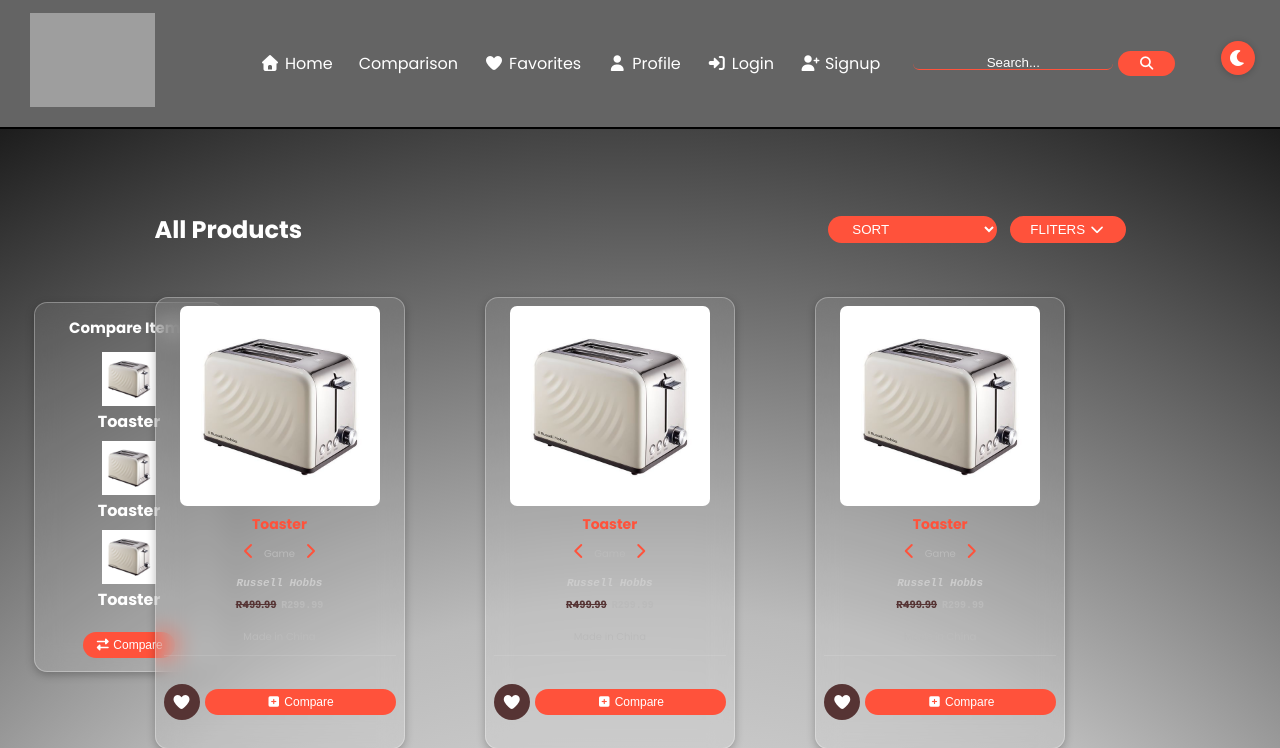
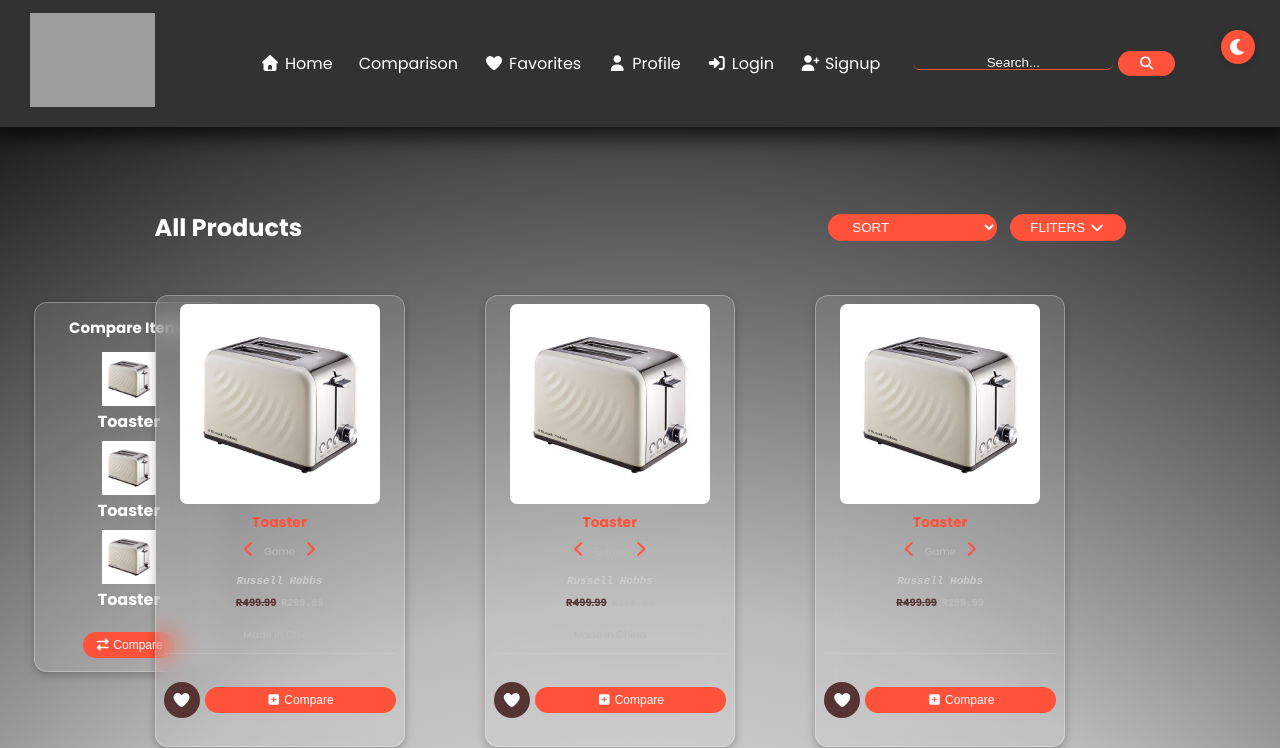
Before and after one commit to u24623131/Assignment-5, a PHP site: page /PHP/home.php in a window 1280 px wide. Shown: the top 748 px of the page. Run offline with PHP 8.4, Linux system fonts and the light colour scheme; grey boxes are pictures that could not be loaded.

Commit message:
Making navbar sticky and adding shadow to box

```diff
--- a/PHP/header.php
+++ b/PHP/header.php
@@ -34,10 +34,10 @@ session_start();
     </div>
 
     <!-- Right Side: Login/Signup or Logged-in User -->
+    <button id="modeToggle" class="toggle-btn">
+        <i class="fas fa-moon" id="modeIcon"></i>
+    </button>
 </div>
 
-<button id="modeToggle" class="toggle-btn">
-    <i class="fas fa-moon" id="modeIcon"></i>
-</button>
 
 <script src="js\header.js"></script>
--- a/css/main.css
+++ b/css/main.css
@@ -34,7 +34,7 @@ body {
 
 /*Header styling */
 
-.navbar{
+.navbar {
     display: flex;
     align-items: center;
     padding: 13px;
@@ -100,8 +100,8 @@ nav ul li i {
     border-bottom: 1px solid #ff523b;
 }
 
-.search-input::placeholder{
-        color: white;
+.search-input::placeholder {
+    color: white;
 }
 
 #MenuItems li a:hover {
@@ -133,13 +133,16 @@ p {
 }
 
 .container {
+    top: 0px;
+    z-index: 1;
     position: sticky;
     max-width: 100%;
     margin: auto;
     padding-left: 17px;
     padding-right: 17px;
-    border-bottom: 2px solid black;
-    background-color: rgb(100, 100, 100);
+    /* border-bottom: 2px solid black; */
+    background-color: rgb(50, 50, 50);
+    box-shadow: 0px 5px 20px 5px rgba(0, 0, 0, 0.7);
 }
 
 /* Login/Signup or Logged-in User Place Holder syling   */
@@ -179,7 +182,7 @@ p {
 .toggle-btn {
     position: absolute;
     /* Keep absolute positioning for now, but consider integrating into the header flexbox if possible */
-    top: 41px;
+    top: 30px;
     right: 25px;
     width: 34px;
     height: 34px;
@@ -193,6 +196,7 @@ p {
     justify-content: center;
     align-items: center;
     font-size: 16px;
+    z-index: 1;
 }
 
 .toggle-btn:hover {
```
